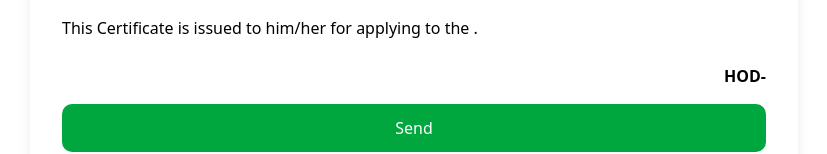
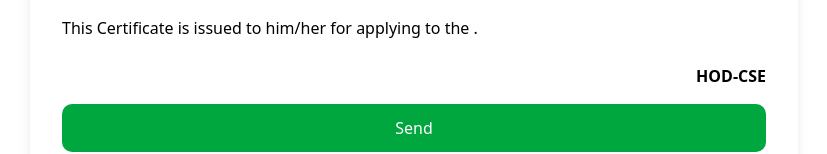
Before and after one commit to AntonySteve/Bonafide-Certificate-System, a Next.js app: page /letter in a window 1280 px wide. Shown: the part 448-602 px from the top of the page, without its empty margins (226-1053 px from the left). Built offline with nearby package versions, Linux system fonts and the light colour scheme.

Commit message:
no change

```diff
--- a/src/app/letter/page.jsx
+++ b/src/app/letter/page.jsx
@@ -79,7 +79,7 @@ const BonafideLetter = () => {
         This Certificate is issued to him/her for applying to the <strong>{formData.reason}</strong>.
       </p>
 
-      <p className="mt-6 text-right font-bold">HOD-{formData.department}</p>
+      <p className="mt-6 text-right font-bold">HOD-CSE</p>
 
       {/* <button onClick={downloadImage} className="bg-blue-600 text-white p-3 rounded-lg hover:bg-blue-800 w-full mt-4">
         Download as Image
```
